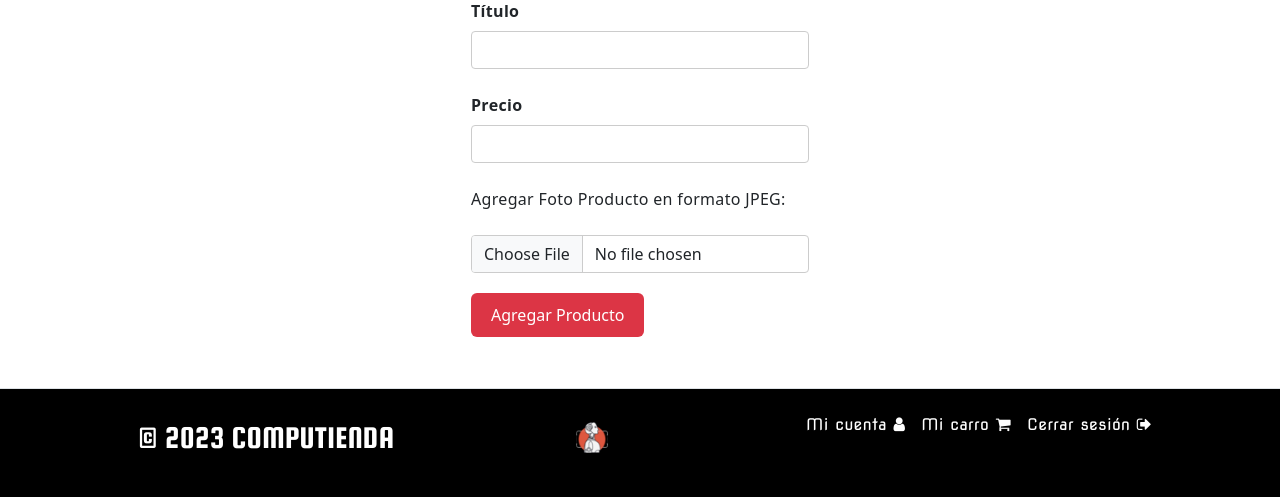
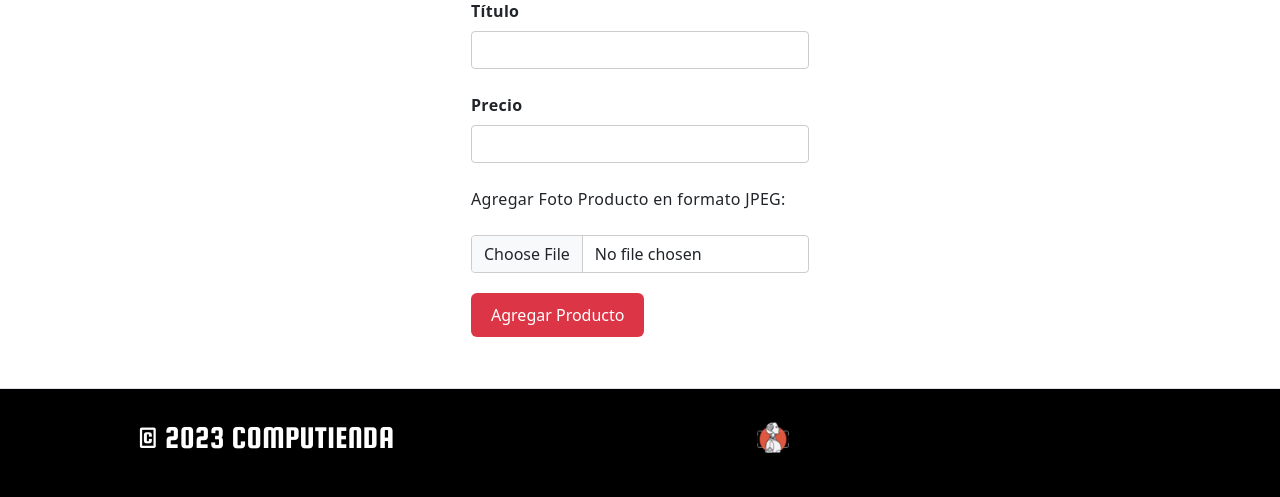
Before and after one commit to lualzugaray/Computienda, a PHP site: page /Computienda/ABM/index.php in a window 1280 px wide. Shown: the part 940-1437 px from the top of the page. Run offline with PHP 8.4, Linux system fonts and the light colour scheme; data comes from the database, SQL or seed files in the repository; data that the repository does not hold is empty.

Commit message:
Correccion de los footer, no se porque tenemos dos footer, index, nav, etc, no queiro borrarlos para no romper nada pero no creo q sea lo correcto tener todos esos archivos repetidos

```diff
--- a/computienda/ABM/footer.php
+++ b/computienda/ABM/footer.php
@@ -4,15 +4,14 @@
         <a class="navbar-brand" href="../index.php" style="font-size: xx-large;color: white; margin-left:10%">© 2023 COMPUTIENDA</a>
         <img src="img/logo.png" alt="" style="height: 60px;">
         <ul class="list-unstyled d-flex dark bg-black" style="margin-right: 10%">
-            <li class="ms-3">
-                <a class="nav-link active" aria-current="page" href="../miCuenta.php">Mi cuenta <i class="fa fa-user"></i></a>
-            </li>
-            <li class="ms-3">
-                <a class="nav-link" href="../miCarro.php">Mi carro <i class="fa fa-shopping-cart"></i></a>
-            </li>
-            <li class="ms-3">
-                <a class="nav-link" href="#">Cerrar sesión <i class="fa fa-sign-out"></i></a>
-            </li>
+
+        <?php
+                            if(isset($_SESSION["nombre"])){
+                                echo"<li class='nav-item'>
+                                    <a class='nav-link' href='controlador/logoutLogica.php'>Cerrar sesión
+                                    <i class='fa fa-sign-out'></i></a>
+                                    </li>";}
+            ?>
         </ul>
     </div>
 
```
